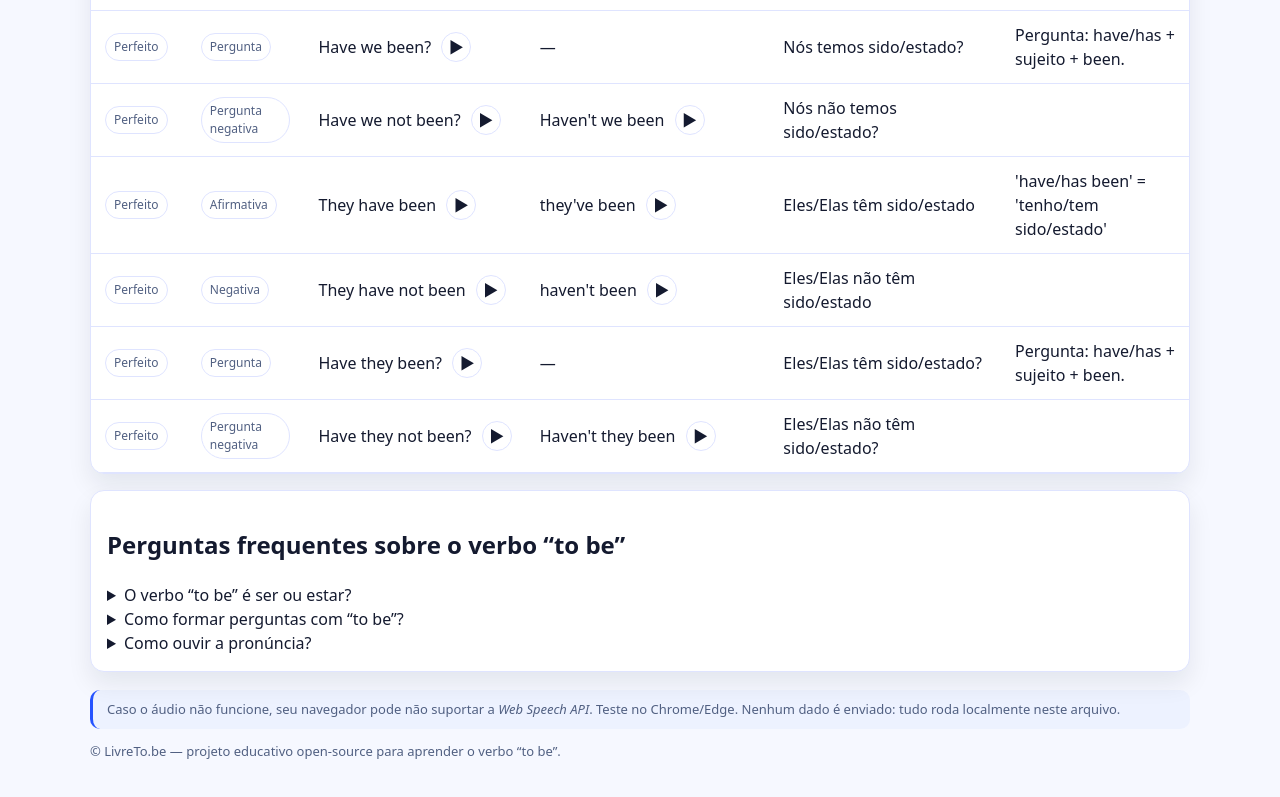
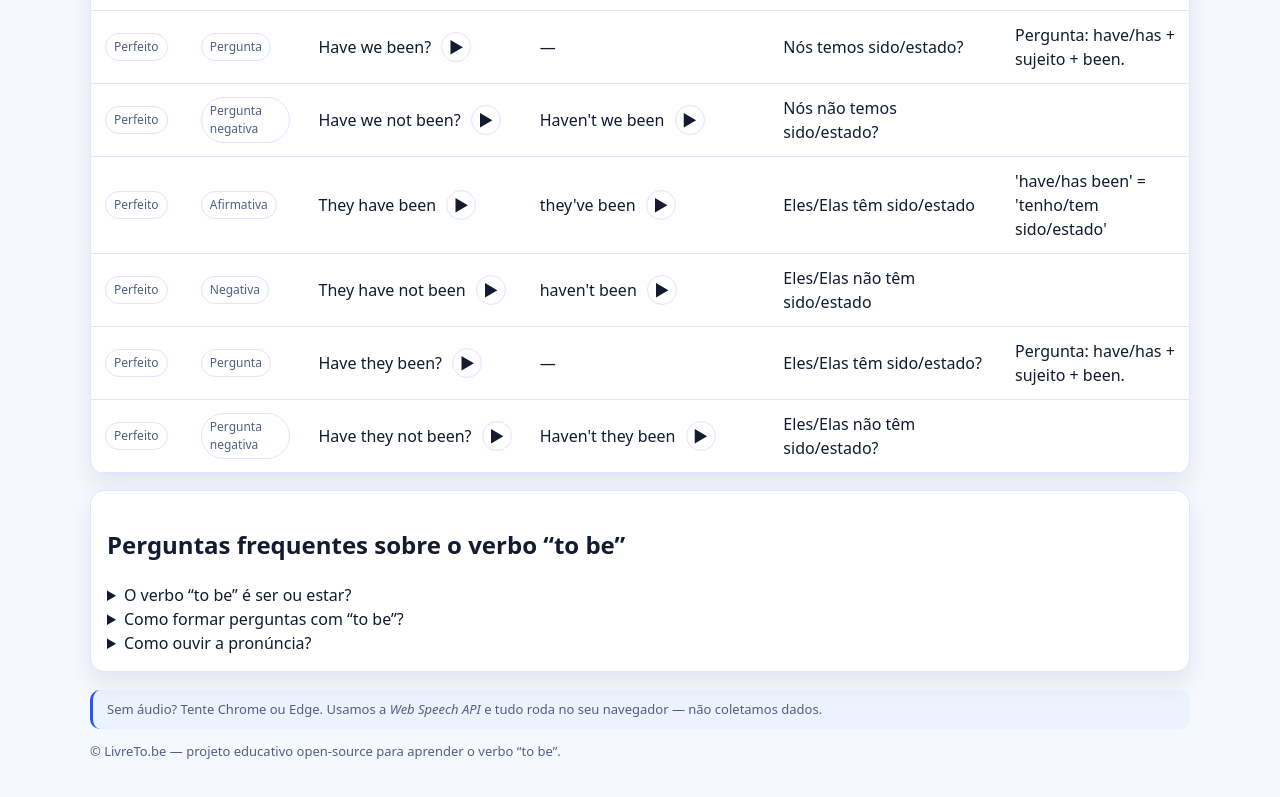
Before and after one commit to vindocel/LivreTobe, a plain HTML site: page index.html in a window 1280 px wide. Shown: the part 8087-8884 px from the top of the page. Drawn offline with Linux system fonts and the light colour scheme.

```diff
--- a/index.html
+++ b/index.html
@@ -263,7 +263,7 @@
     </section>
 
     <footer>
-      <p class="notice">Caso o áudio não funcione, seu navegador pode não suportar a <em>Web Speech API</em>. Teste no Chrome/Edge. Nenhum dado é enviado: tudo roda localmente neste arquivo.</p>
+      <p class="notice">Sem áudio? Tente Chrome ou Edge. Usamos a <em>Web Speech API</em> e tudo roda no seu navegador — não coletamos dados.</p>
       <p class="muted">© LivreTo.be — projeto educativo open‑source para aprender o verbo “to be”.</p>
     </footer>
   </div>
```
Also changed, not shown: 3 other files.
